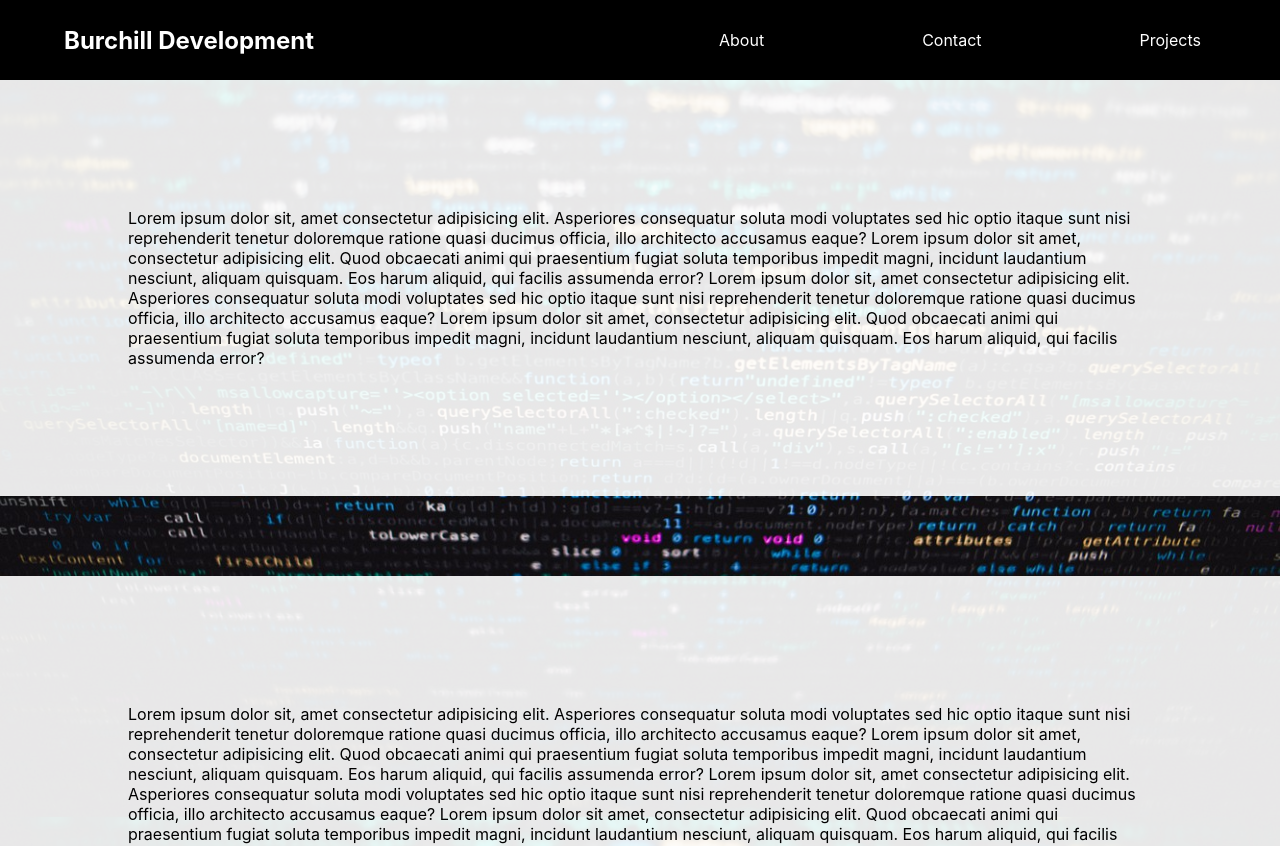
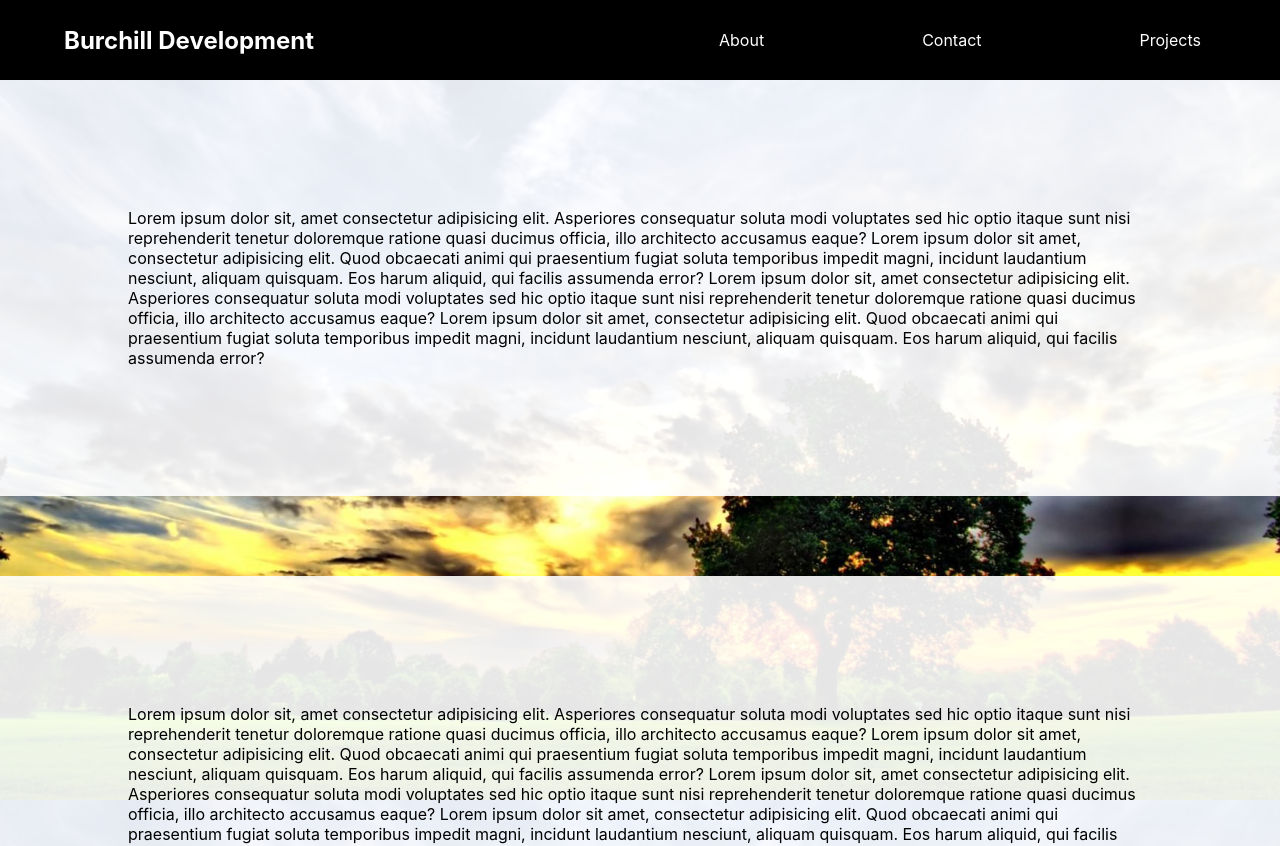
Before and after one commit to jarodburchill/burchill-development, a React (Create React App) app: page / in a window 1280 px wide. Shown: the top 846 px of the page. Built offline with nearby package versions, Linux system fonts and the light colour scheme.

Commit message:
Background changes

```diff
--- a/src/components/styles/GlobalStyle.js
+++ b/src/components/styles/GlobalStyle.js
@@ -1,5 +1,5 @@
 import { createGlobalStyle } from "styled-components";
-import background from "../assets/background.jpg";
+import background from "../assets/background1.jpg";
 
 const GlobalStyle = createGlobalStyle`
   * {
@@ -15,10 +15,14 @@ const GlobalStyle = createGlobalStyle`
     -webkit-font-smoothing: antialiased;
     -moz-osx-font-smoothing: grayscale;
     background-image: url(${background});
+    background-position: 50%;
+    background-repeat: no-repeat;
     background-attachment: fixed;
     background-size: cover;
     @supports (-webkit-overflow-scrolling: touch) {
       background-image: unset;
+      background-position: unset;
+      background-repeat: unset;
       background-attachment: unset;
       background-size: unset;
       background: rgb(0, 0, 50);
```
Also changed, not shown: src/components/assets/background1.jpg (added).
